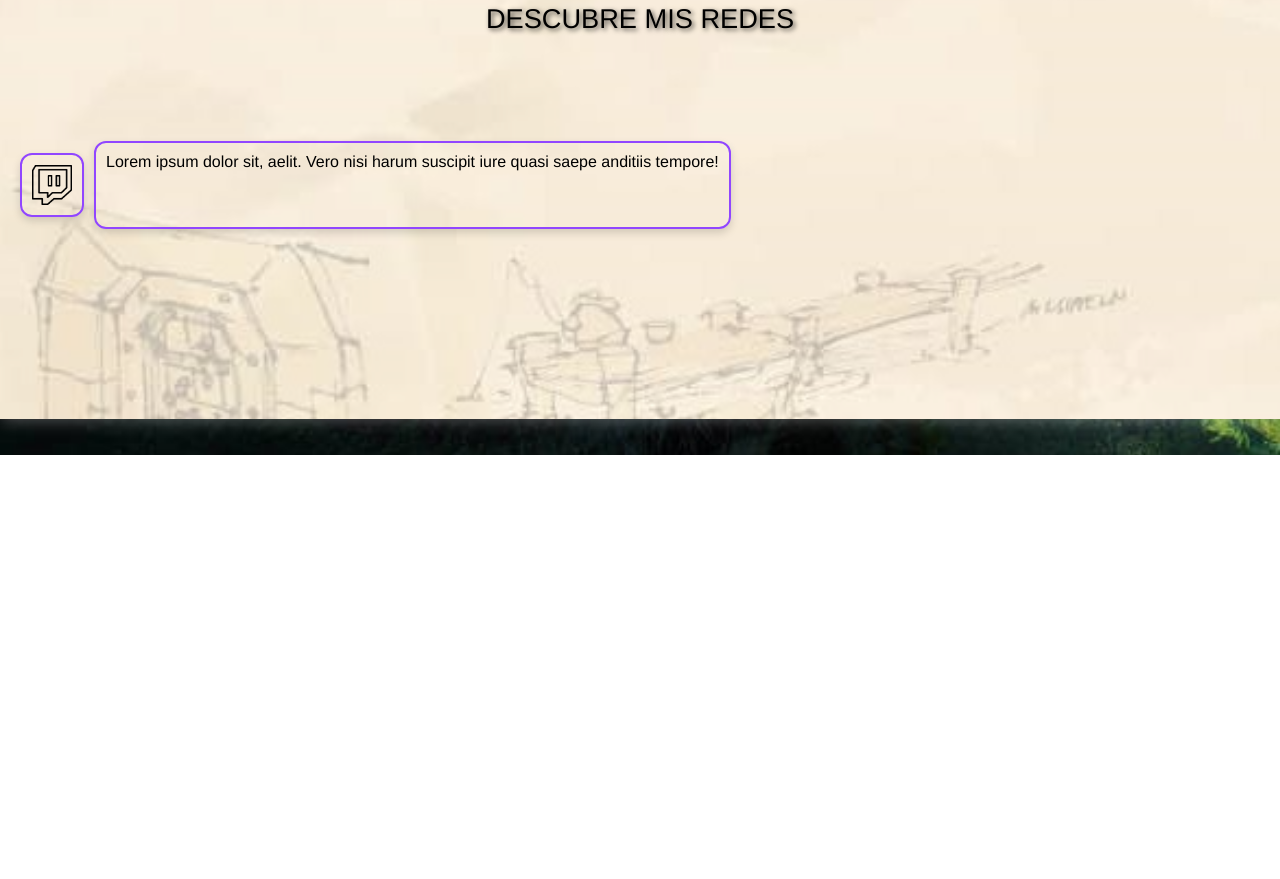
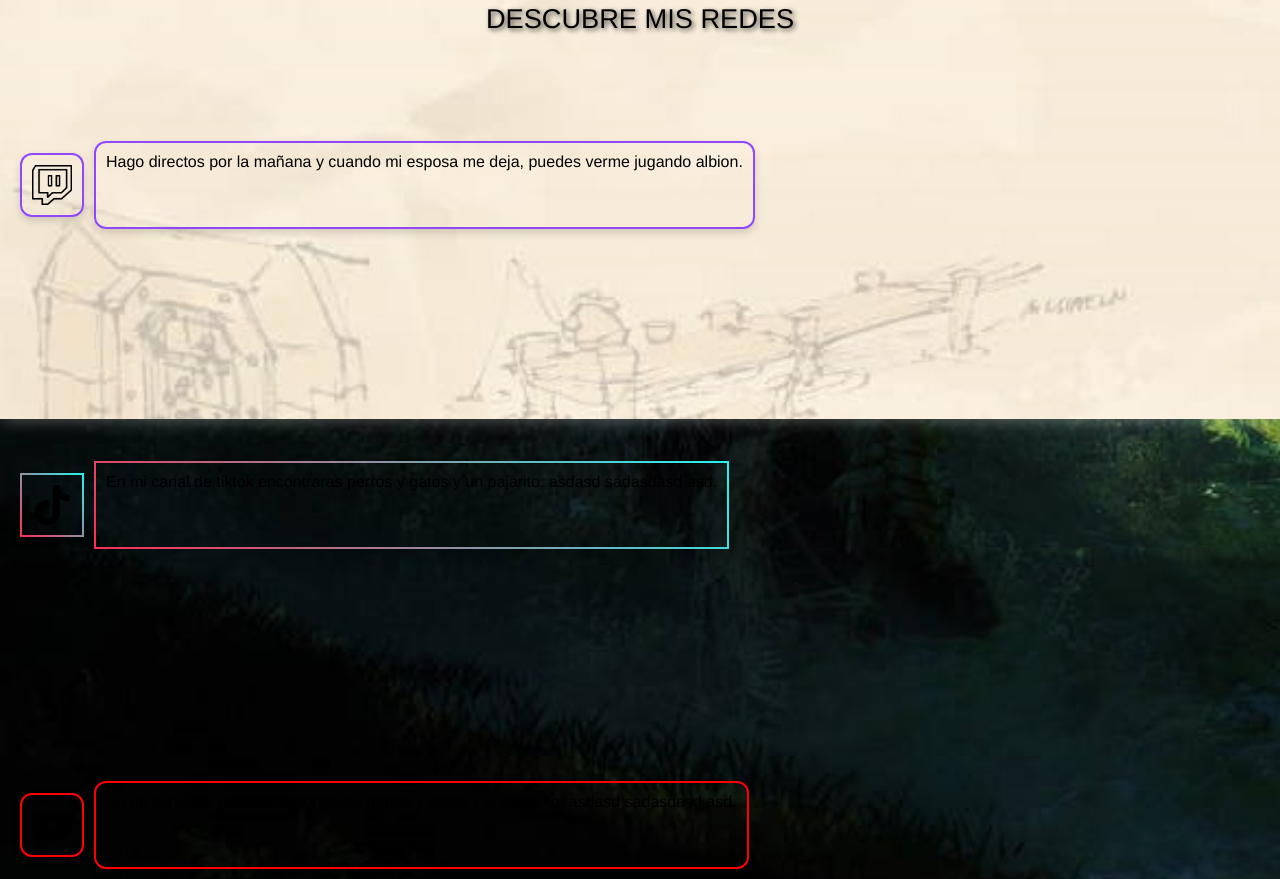
Before and after one commit to xenx12/LinksCrowenox, a plain HTML site: page index.html in a window 1280 px wide. Shown: the part 345-1224 px from the top of the page. Before the commit the page ends 800 px from the top, so only its background shows below. Drawn offline with Linux system fonts and the light colour scheme; a web font is replaced by a local one.

Commit message:
first commit

```diff
--- a/index.html
+++ b/index.html
@@ -107,7 +107,7 @@
     text-decoration: none; /* Quita subrayado en enlaces */
   }
 
-  /* Estilos del logo */
+    /* Estilos del logo */
   .twitch-logo {
 
     width: 40px; /* Ajusta el tamaño del logo */
@@ -132,6 +132,88 @@
 
   }
 
+  #youtube {
+
+    margin-top: 75%;
+    position: absolute;
+    z-index: 2;
+
+    display: flex;
+    align-items: center;
+    padding: 10px 20px;
+    border-radius: 8px;
+    width: 85%; /* Ajusta el ancho según prefieras */
+    cursor: pointer;
+    text-decoration: none; /* Quita subrayado en enlaces */
+    }
+
+  /* Estilos del logo */
+  #youtube-logo {
+
+    width: 40px; /* Ajusta el tamaño del logo */
+    height: 40px;
+    margin-right: 10px;
+    padding: 10px;
+    border-radius: 12px; /* Bordes redondeados */
+    border: 2px solid #ff0000; /* Línea del borde */
+    box-shadow: 0px 4px 8px rgba(0, 0, 0, 0.15); /* Sombra ligera */
+  }
+
+  /* Estilos del texto */
+  #youtube-text {
+    font-family: 'Helvetica Neue', Courier;
+    font-size: 1em;
+    color: rgb(0, 0, 0); /* Color de texto */
+    height: 64px;
+    padding: 10px;
+    border-radius: 12px; /* Bordes redondeados */
+    border: 2px solid #ff0000; /* Línea del borde */
+    box-shadow: 0px 4px 8px rgba(0, 0, 0, 0.15); /* Sombra ligera */
+
+  }
+
+  #tiktok {
+
+margin-top: 50%;
+position: absolute;
+z-index: 2;
+
+display: flex;
+align-items: center;
+padding: 10px 20px;
+border-radius: 8px;
+width: 85%; /* Ajusta el ancho según prefieras */
+cursor: pointer;
+text-decoration: none; /* Quita subrayado en enlaces */
+}
+
+/* Estilos del logo */
+#tiktok-logo {
+
+width: 40px; /* Ajusta el tamaño del logo */
+height: 40px;
+margin-right: 10px;
+padding: 10px;
+border: 2px solid; /* Define el grosor del borde */
+border-image: linear-gradient(45deg, #FE2C55, #25F4EE) 1;
+box-shadow: 0px 4px 8px rgba(0, 0, 0, 0.15); /* Sombra ligera */
+}
+
+/* Estilos del texto */
+#tiktok-text {
+font-family: 'Helvetica Neue', Courier;
+font-size: 1em;
+color: rgb(0, 0, 0); /* Color de texto */
+height: 64px;
+padding: 10px;
+border: 2px solid; /* Define el grosor del borde */
+border-image: linear-gradient(45deg, #FE2C55, #25F4EE) 1; /* Borde de dos colores estilo TikTok */
+border-radius: 12px; /* Bordes redondeados */
+
+box-shadow: 0px 4px 8px rgba(0, 0, 0, 0.15); /* Sombra ligera */
+
+}
+
 
 
     </style>
@@ -145,8 +227,20 @@
 
         <a href="https://www.twitch.tv" target="_blank" class="twitch-div">
             <img src="img/twitch_icon.png" alt="Logo de Twitch" class="twitch-logo">
-            <span class="twitch-text">Lorem ipsum dolor sit, aelit. Vero nisi harum suscipit iure quasi saepe anditiis tempore!</span>
+            <span class="twitch-text">Hago directos por la mañana y cuando mi esposa me deja, puedes verme jugando albion.</span>
           </a>
+
+          <a href="https://www.twitch.tv" target="_blank" id="tiktok">
+            <img src="img/tiktok_icon.png" alt="Logo de Twitch" id="tiktok-logo">
+            <span id="tiktok-text">En mi canal de tiktok encontraras perros y gatos y un pajarito. asdasd sadasdasd asd.</span>
+        </a>
+
+        <a href="https://www.twitch.tv" target="_blank" id="youtube">
+            <img src="img/youtube_icon.png" alt="Logo de Twitch" id="youtube-logo">
+            <span id="youtube-text">En mi canal de youtube encontraras perros y gatos y un pajarito. asdasd sadasdasd asd.</span>
+        </a>
+
+
 
         <div id="botonera">
 
```
Also changed, not shown: img/tiktok_icon.png (added), img/youtube_icon.png (added).
